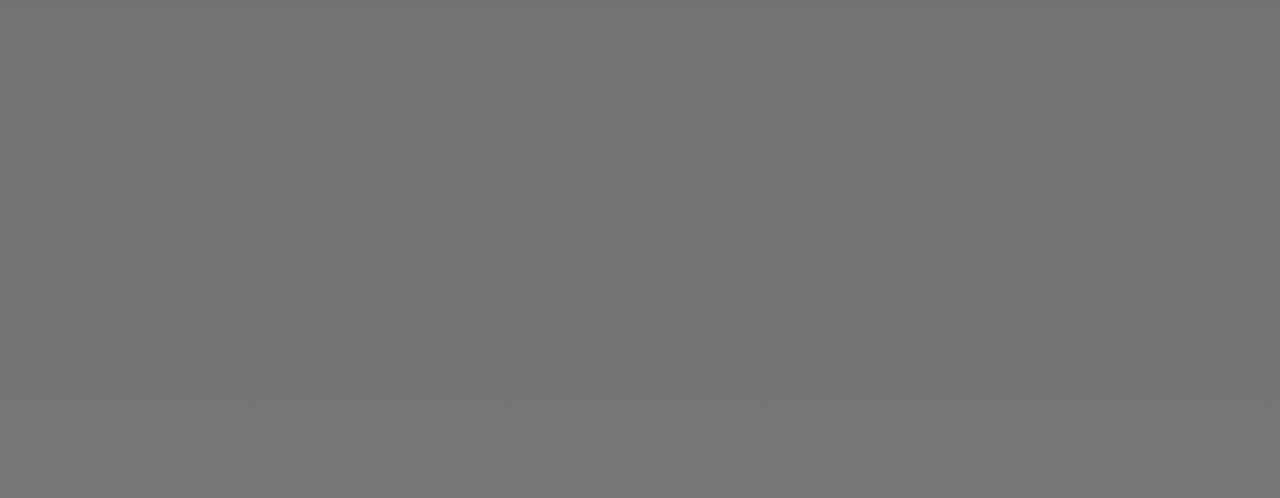
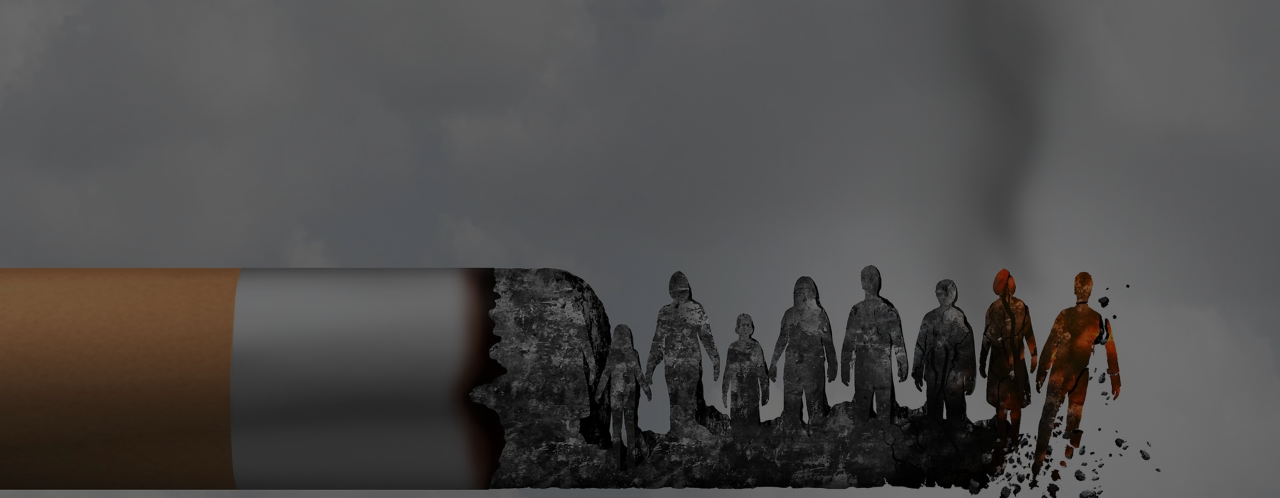
Before and after one commit to yasarmali/SigaraB-rakmaSitesi, a plain HTML site: page index.html in a window 1280 px wide. Shown: the top 498 px of the page. Drawn offline with nearby package versions, Linux system fonts and the light colour scheme; the site is published under a folder, as on GitHub Pages, so addresses that start at the root find nothing.

Commit message:
Update style.css

```diff
--- a/style.css
+++ b/style.css
@@ -3,7 +3,7 @@ body{
 }
 
 .back{
-    background-image:linear-gradient(rgba(0, 0, 0, 0.549),rgba(0, 0, 0, 0.533)), url(/img/sigara.jpeg);
+    background-image:linear-gradient(rgba(0, 0, 0, 0.549),rgba(0, 0, 0, 0.533)), url(./img/sigara.jpeg);
     /* width: 100%; */
     height: 100vh;
     background-repeat: no-repeat;
```
